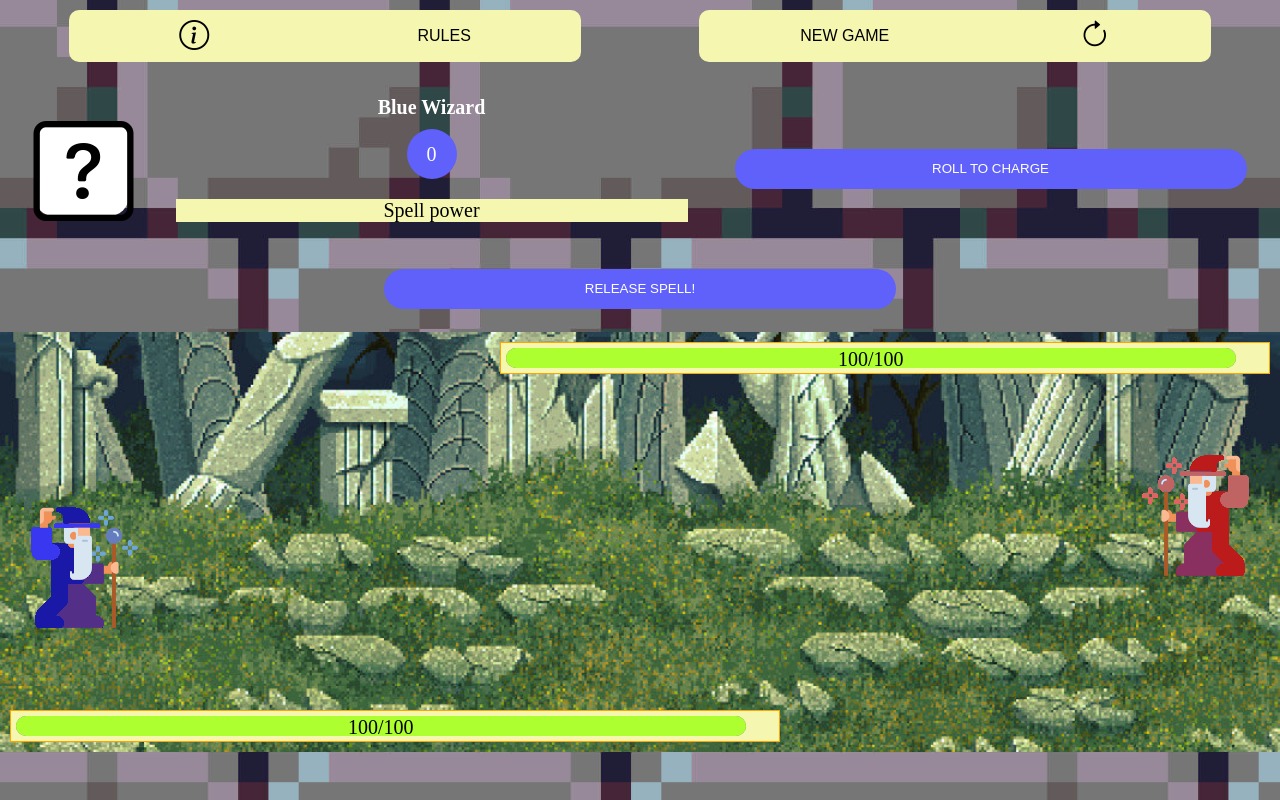
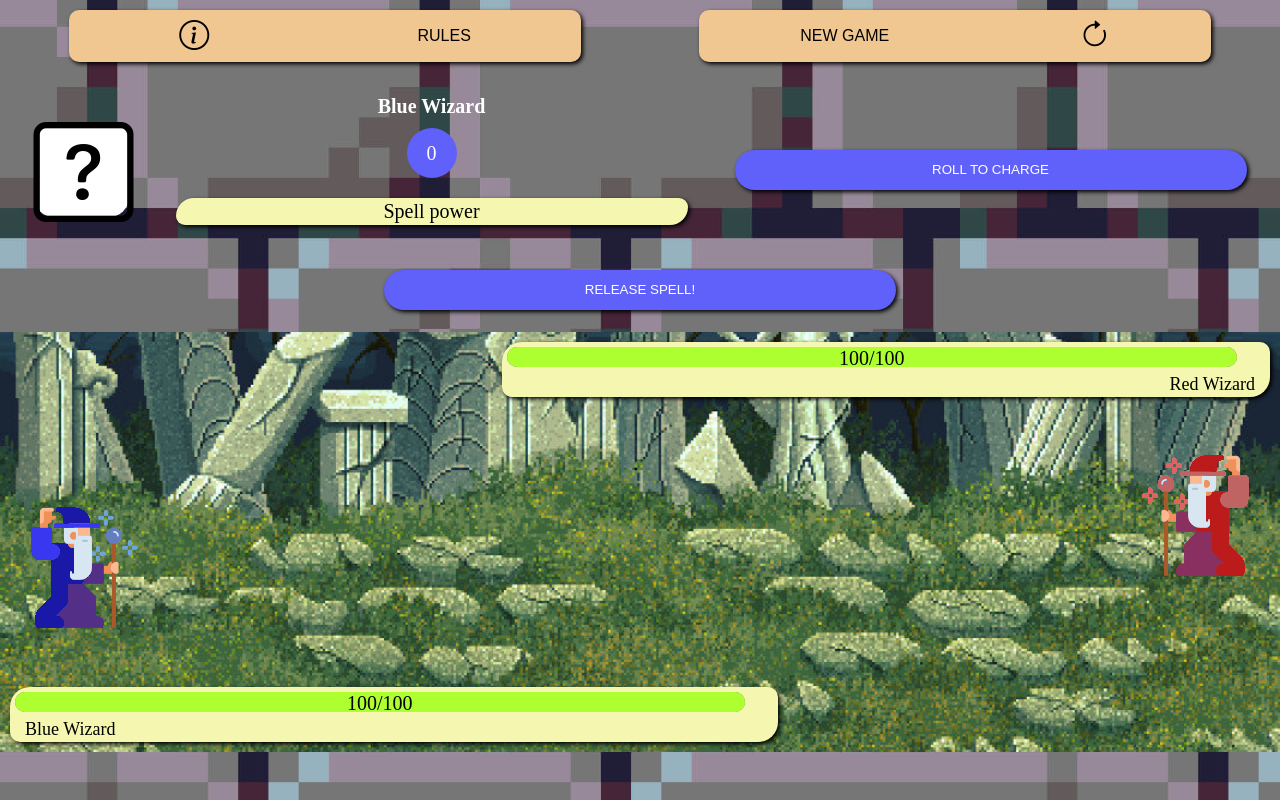
Before and after one commit to AlexisBoucherie/js-dice-game, a PHP site: page / in a window 1280 px wide. Run offline with PHP 8.4, Linux system fonts and the light colour scheme.

Commit message:
add player names and change border radius of several elements

```diff
--- a/index.html
+++ b/index.html
@@ -30,6 +30,7 @@
                 <div class="progress-bar">
                     <div id="progress-pl2"><span id="global-pl2">100</span>/100</div>
                 </div>
+                <p>Red Wizard</p>
             </div>
             <div class="wizards">
                 <img src="img/blue-wizard.png" class="pl1-img" alt="Player 1 - Blue Wizard">
@@ -39,6 +40,7 @@
                 <div class="progress-bar">
                     <div id="progress-pl1"><span id="global-pl1">100</span>/100</div>
                 </div>
+                <p>Blue Wizard</p>
             </div>
 
         </div>
--- a/style.css
+++ b/style.css
@@ -25,12 +25,16 @@ header, .upper-screen, .lower-screen {
     padding: 10px;
 }
 
-header button, .power p, .player {
+.power p, .player {
     background-color: #f5f7b0;
 }
 
 #round, .upper-screen button {
     color: white;
+}
+
+.diceImg, button, .power p, .player {
+    box-shadow: 2px 2px 4px black;
 }
 
 /* Header */
@@ -45,6 +49,7 @@ header button {
     align-items: center;
     width: 40vw;
     border-radius: 10px;
+    background-color: #f1c791;
 }
 
 header i {
@@ -78,6 +83,10 @@ header p {
     display: flex;
     flex-direction: column;
     align-content: space-between;
+}
+
+.power p {
+    padding: 2px;
 }
 
 .power #active-player {
@@ -117,13 +126,12 @@ header p {
 }
 
 .player {
-    width: 45vw;
     width: 60vw;
-    border: 1px solid orange;
 }
 
 .pl2 {
     align-self: flex-end;
+    text-align: right;
 }
 
 .wizards {
@@ -162,4 +170,27 @@ header p {
     border-radius: 10px;
 }
 
-/* Bouton new game = refresh page */
+.player, .power p {
+    border-radius: 20px 10px;
+}
+
+.player p {
+    margin: 0;
+    font-size: 0.9em;
+}
+
+.pl1 p {
+    padding: 2px 0 2px 15px;
+}
+
+.pl2 p {
+    padding: 2px 15px 2px 0;
+}
+
+/* --- TO DO LIST ---
+- Bouton new game = refresh page
+- Set "rules" button
+- Centrer % barre de progrès
+- Changer couleur barre suivant PV
+- Desktop version
+*/
```
